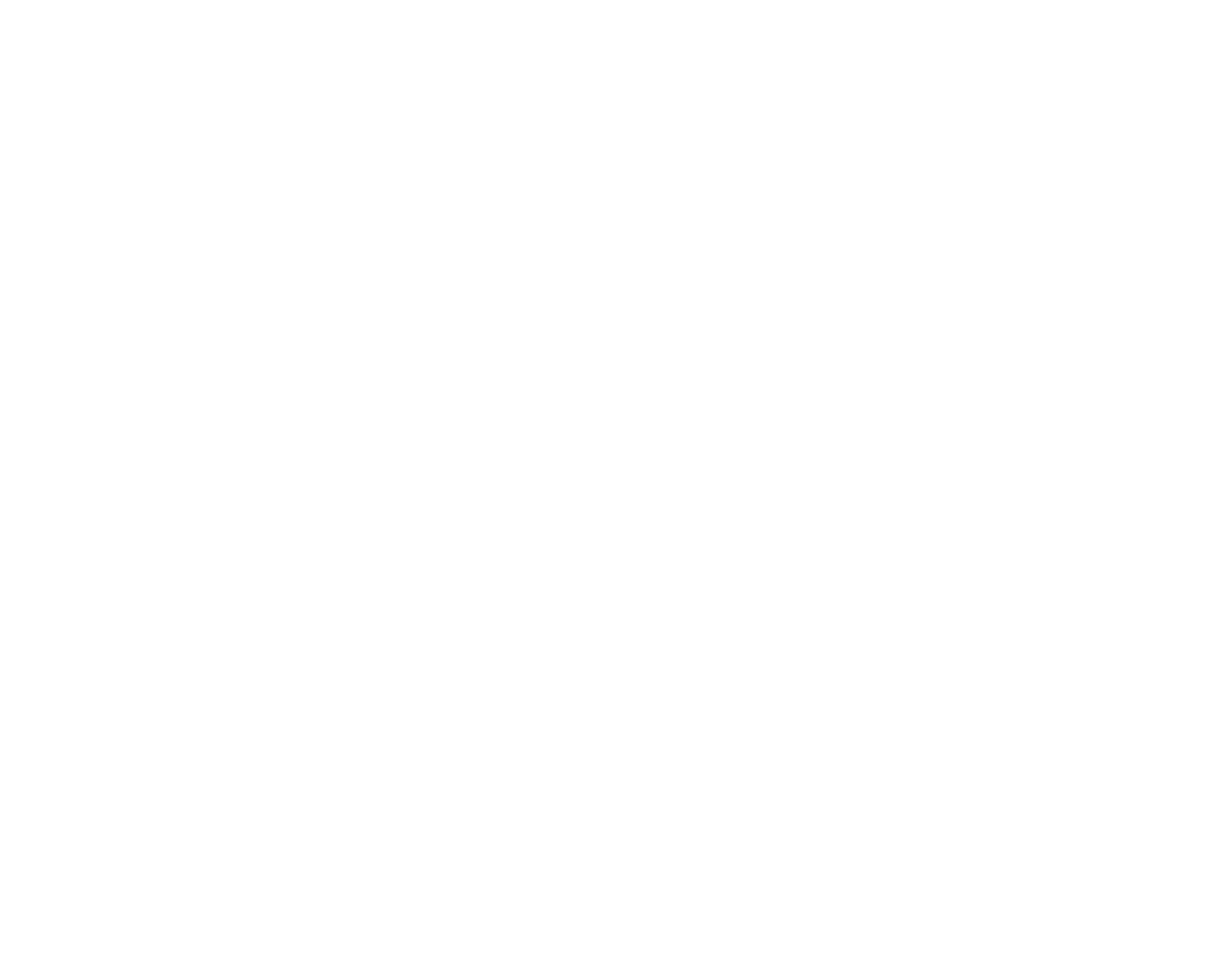
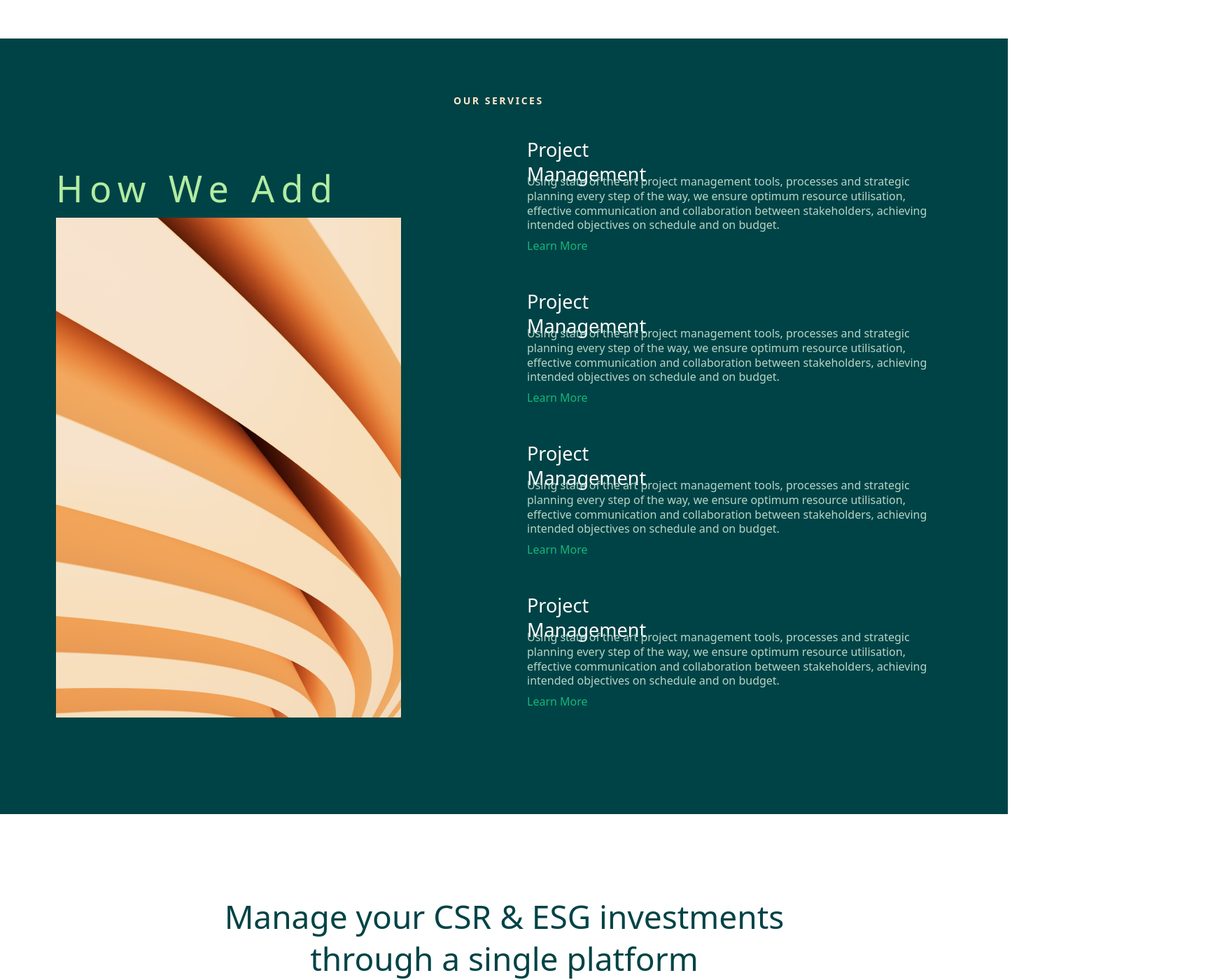
Before and after one commit to essensa2023/front-end, a React (Create React App) app in the folder frontend/: page / in a window 1280 px wide. Shown: the part 737-2137 px from the top of the page at 70% size, 1756 px wide, since content can reach past the window. Before the commit the page ends 800 px from the top, so only its background shows below. Built offline with nearby package versions, Linux system fonts and the light colour scheme.

Commit message:
updated our-services component

```diff
--- a/frontend/src/components/Home/Home.js
+++ b/frontend/src/components/Home/Home.js
@@ -1,11 +1,17 @@
 import NavBar from "../NavBar";
 import "./home.css";
+import navImage from "../../images/simon-lee-HmNmpnIZlU0-unsplash.png";
+import contentImage from "../../images/planet-volumes-Olu4k8c4A5Q-unsplash.png";
 
 const Home = () => {
     return (
         <>
             <NavBar />
+
+            {/* Below NavBar */}
+
             <div className="nav-container">
+
                 <div className="nav-content">
                     <h1 className="nav-heading">ESG made easy for you.</h1>
                     <p className="nav-content">
@@ -16,7 +22,76 @@
                     </p>
                     <button className="nav-button">Get Started</button>
                 </div>
+
+                <div className="nav-image-container">
+                    <img classname="nav-image" src={navImage}></img>
+                </div>
             </div>
+
+            {/* Our Services component */}
+
+            <div className="our-services-container">
+                <h1 className="our-services">OUR SERVICES</h1>
+
+                <div className="our-services-content-container">
+
+                    <div className="our-services-image">
+                        <h1>How We Add Value</h1>
+                        <img classname="services-image" src={contentImage}></img>
+
+                    </div>
+
+                    <div className="our-services-content">
+                        <h2>Project Management</h2>
+                        <p>
+                           Using state of the art project management tools, processes and strategic
+                           planning every step of the way, we ensure optimum resource utilisation,
+                           effective communication and collaboration between stakeholders,
+                           achieving intended objectives on schedule and on budget.
+                        </p>
+
+                        <a href="#">Learn More</a>
+
+                        <h2>Project Management</h2>
+                        <p>
+                           Using state of the art project management tools, processes and strategic
+                           planning every step of the way, we ensure optimum resource utilisation,
+                           effective communication and collaboration between stakeholders,
+                           achieving intended objectives on schedule and on budget.
+                        </p>
+
+                        <a href="#">Learn More</a>
+
+                        <h2>Project Management</h2>
+                        <p>
+                           Using state of the art project management tools, processes and strategic
+                           planning every step of the way, we ensure optimum resource utilisation,
+                           effective communication and collaboration between stakeholders,
+                           achieving intended objectives on schedule and on budget.
+                        </p>
+
+                        <a href="#">Learn More</a>
+
+                        <h2>Project Management</h2>
+                        <p>
+                           Using state of the art project management tools, processes and strategic
+                           planning every step of the way, we ensure optimum resource utilisation,
+                           effective communication and collaboration between stakeholders,
+                           achieving intended objectives on schedule and on budget.
+                        </p>
+
+                        <a href="#">Learn More</a>
+                    </div>
+
+                </div>
+            </div>
+
+            {/* Manage Text */}
+
+            <div className="manage-text">
+                <h1>Manage your CSR & ESG investments through a single platform</h1>
+            </div>
+
         </>
      );
 }
--- a/frontend/src/components/Home/home.css
+++ b/frontend/src/components/Home/home.css
@@ -1,6 +1,12 @@
+/* @font-face {
+    font-family: 'Aspekta';
+    src: url('../fonts/Apekta/Aspekta-400.ttf') format('truetype')
+         /* url('../fonts/aspekta.woff') format('woff'); */
+  /* } */
+
 .nav-container {
     display: flex;
-    flex-direction: row;
+    flex-direction: row-reverse;
     justify-content: center;
     align-items: flex-end;
     padding: 80px 0px 0px 64px;
@@ -12,6 +18,7 @@
     top: 47px;
     background: #E4F3E0;
     border-radius: 0px 0px 56px 56px;
+    z-index: -1;
 }
 
 .nav-heading {
@@ -32,7 +39,7 @@
 .nav-content {
     width: 702px;
     height: 120px;
-    font-family: 'Aspekta';
+    /* font-family: 'Aspekta'; */
     font-style: normal;
     font-weight: 400;
     font-size: 20px;
@@ -59,9 +66,9 @@
     flex: none;
     order: 1;
     flex-grow: 0;
+    border: none;
 
-
-    font-family: 'Aspekta';
+    /* font-family: 'Aspekta'; */
     font-style: normal;
     font-weight: 600;
     font-size: 16px;
@@ -71,3 +78,135 @@
     order: 0;
     flex-grow: 0;
 }
+
+.nav-image {
+    width: 400px;
+    height: 569px;
+    flex: none;
+    order: 1;
+    flex-grow: 0;
+}
+/*
+.nav-image-container {
+    border-bottom-right-radius: 10px;
+} */
+
+.our-services-container {
+    /* display: flex; */
+    /* flex-direction: column; */
+    align-items: center;
+    padding: 80px;
+    gap: 64px;
+
+    position: absolute;
+    width: 1440px;
+    height: 1108px;
+    left: 0px;
+    top: 792px;
+    background: #004346;
+}
+.our-services {
+    position: absolute;
+    left: 45%;
+    padding-bottom: 50px;
+}
+
+.our-services-container h1 {
+    width: 149px;
+    height: 21px;
+    /* font-family: 'Aspekta'; */
+    font-style: normal;
+    font-weight: 600;
+    font-size: 14px;
+    line-height: 130%;
+    letter-spacing: 0.18em;
+    color: #FDE8CD;
+
+    flex: none;
+    order: 0;
+    flex-grow: 0;
+}
+
+.our-services-image h1 {
+    width: 433px;
+    height: 68px;
+    margin-top: 100px;
+
+    /* font-family: 'Aspekta'; */
+    font-style: normal;
+    font-weight: 400;
+    font-size: 52px;
+    line-height: 130%;
+    color: #B2ECA1;
+    flex: none;
+    order: 0;
+    flex-grow: 0;
+}
+
+.services-image {
+    position: absolute;
+    width: 493px;
+    height: 714px;
+    left: 0px;
+    top: 100px;
+}
+
+.our-services-content-container {
+    display: flex;
+    align-items: center;
+    justify-content: space-between;
+}
+
+.our-services-content h2 {
+    width: 265px;
+    height: 35px;
+
+    /* font-family: 'Aspekta'; */
+    font-style: normal;
+    font-weight: 500;
+    font-size: 27px;
+    line-height: 130%;
+    color: #FFFFFF;
+    margin-top: 50px !important;
+}
+
+.our-services-content p {
+    width: 607px;
+    height: 84px;
+    /* font-family: 'Aspekta'; */
+    font-style: normal;
+    font-weight: 400;
+    font-size: 16px;
+    line-height: 130%;
+    color: #B5D6C8;
+
+    position: relative;
+    top: 10px;
+}
+
+.our-services-content a {
+    width: 84px;
+    height: 21px;
+    font-style: normal;
+    font-weight: 500;
+    font-size: 16px;
+    line-height: 130%;
+    color: #15B779;
+    text-decoration: none;
+    /* margin-top: 50px !important; */
+}
+
+.manage-text h1 {
+    position: absolute;
+    width: 941px;
+    height: 120px;
+    left: 250px;
+    top: 2017px;
+    /* font-family: 'Aspekta'; */
+    font-style: normal;
+    font-weight: 400;
+    font-size: 46px;
+    line-height: 130%;
+    text-align: center;
+    color: #004346;
+}
--- a/frontend/src/components/navbar.css
+++ b/frontend/src/components/navbar.css
@@ -3,12 +3,21 @@
 } */
 
 .navbar {
-    background-color: #ECF2EA;
-    color: #fff;
     display: flex;
-    justify-content: center;
+    flex-direction: row;
+    justify-content: space-between;
     align-items: center;
+    padding: 16px 128px;
+    gap: 307px;
+
+    position: absolute;
+    width: 1440px;
     height: 80px;
+    left: 0px;
+    top: 32px;
+
+    z-index: 0;
+    background: #ECF2EA;
 }
 
 .navbar-list {
@@ -30,6 +39,18 @@
   font-size: 16px;
   text-decoration: none;
   transition: all 0.3s ease-in-out;
+
+  width: 51px;
+  height: 21px;
+  /* font-family: 'Aspekta'; */
+  font-style: normal;
+  font-weight: 500;
+  font-size: 16px;
+  line-height: 130%;
+  color: #004346;
+  flex: none;
+  order: 0;
+  flex-grow: 0;
 }
 
 .navbar-list li a:hover {
@@ -39,7 +60,8 @@
 
 .get_in_touch-button {
     position:relative;
-    left: 700px;
+    left: 300px;
+    bottom: 7.5px;
     background-color: #ECF2EA;
     border: none;
     color: #004346;
@@ -55,5 +77,5 @@
 
 .login {
   position: relative;
-  left: 650px;
+  left: 250px;
 }
```
Also changed, not shown: frontend/src/images/planet-volumes-Olu4k8c4A5Q-unsplash.png (added), frontend/src/images/simon-lee-HmNmpnIZlU0-unsplash.png (added).
